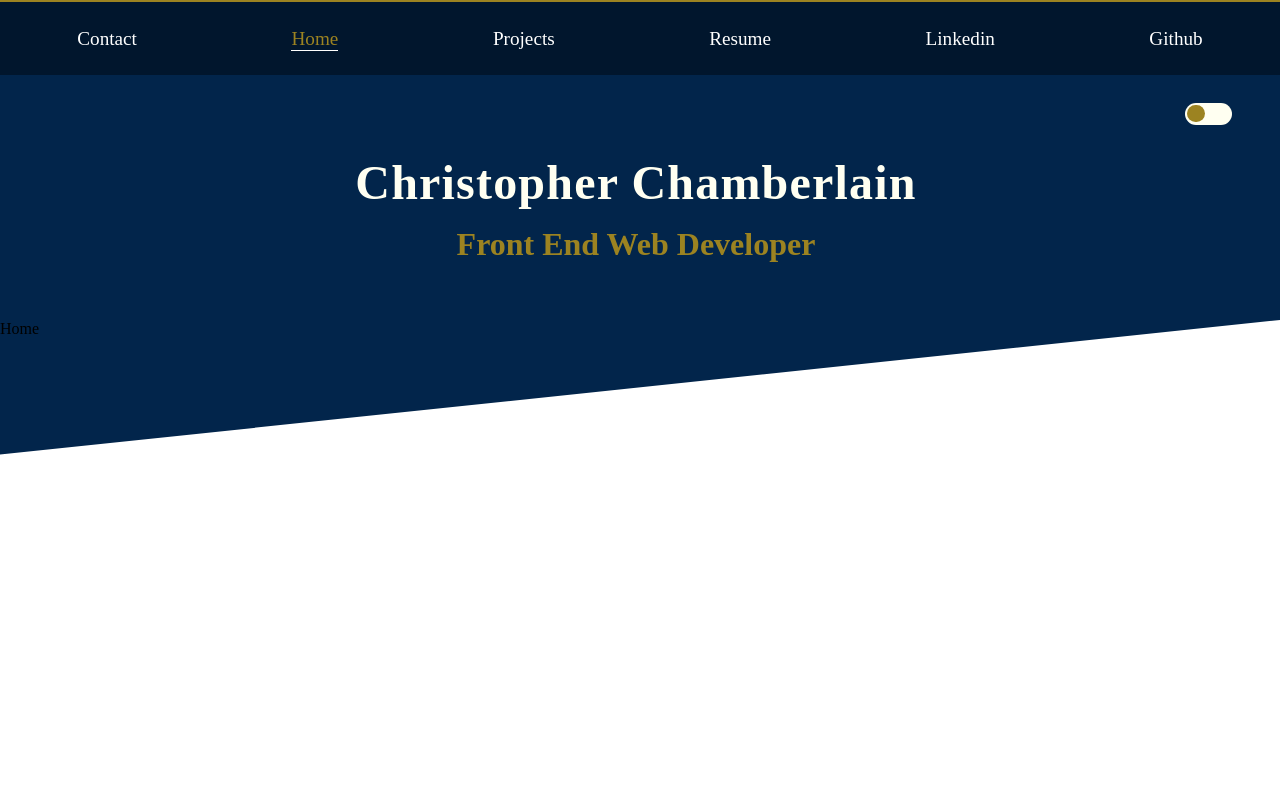
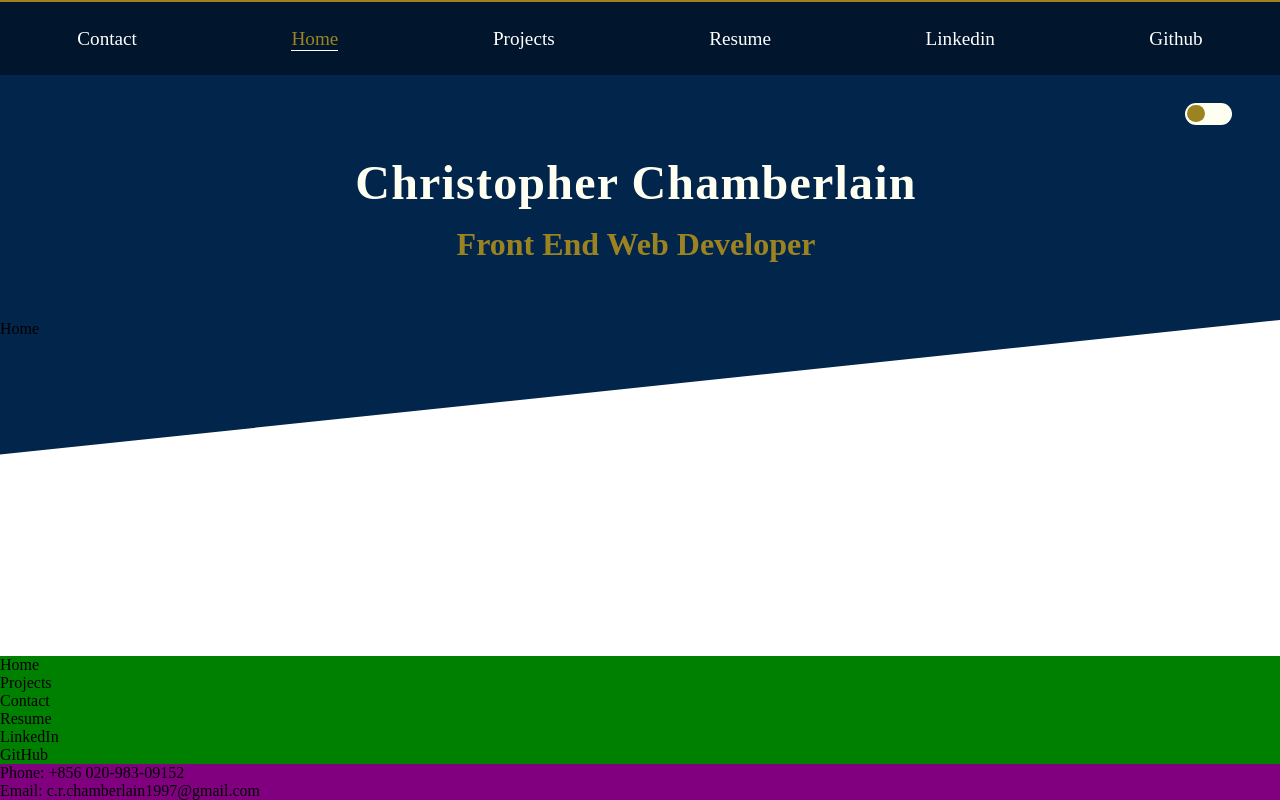
Before and after one commit to AkaraTawng/portfolio-mf-v2, a React (Create React App) app: page / in a window 1280 px wide. Built offline with nearby package versions, Linux system fonts and the light colour scheme.

Commit message:
position footer at bottom of screen. make width fill screen

```diff
--- a/src/App.js
+++ b/src/App.js
@@ -21,7 +21,7 @@ export default function App() {
   const [isLoading, setIsLoading] = useState(false);
   return<>
       {isLoading ? <Loader/> : <Header/>}
-      {/* <Footer/> */}
+        <Footer/>
         <Routes>
           <Route path="/contact" element={<Contact/>}/>
           <Route path="/" element={<Home/>} />
--- a/src/main.css
+++ b/src/main.css
@@ -273,4 +273,20 @@
 
 #loader-icon-wrapper {
   margin: 17% 0 0 42%;
+}
+
+#footer-wrapper {
+  position: absolute;
+  bottom: 0;
+  width: 100%;
+}
+
+#sitemap {
+  background-color: green;
+  color: black;
+}
+
+#contact {
+  background-color: purple;
+  color: black;
 }/*# sourceMappingURL=main.css.map */
--- a/src/scss/layout/_footer.scss
+++ b/src/scss/layout/_footer.scss
@@ -0,0 +1,16 @@
+#footer-wrapper {
+    position: absolute;
+    bottom: 0;
+    width: 100%;
+}
+
+#sitemap {
+    background-color: green;
+    color: black;
+
+}
+
+#contact {
+    background-color: purple;
+    color: black;
+}
```
Also changed, not shown: 1 other file (tests, documents, lock files or other folders).
